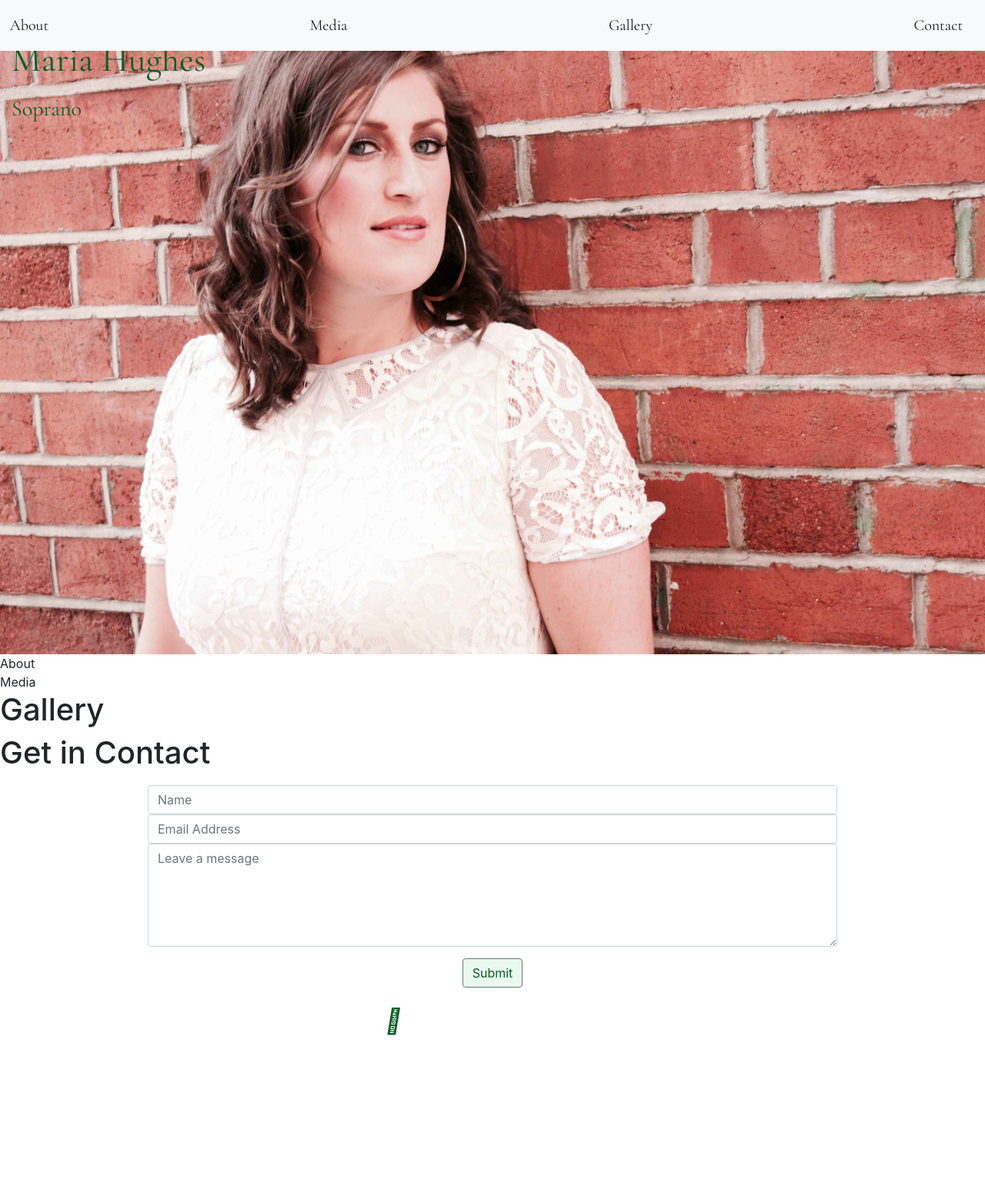
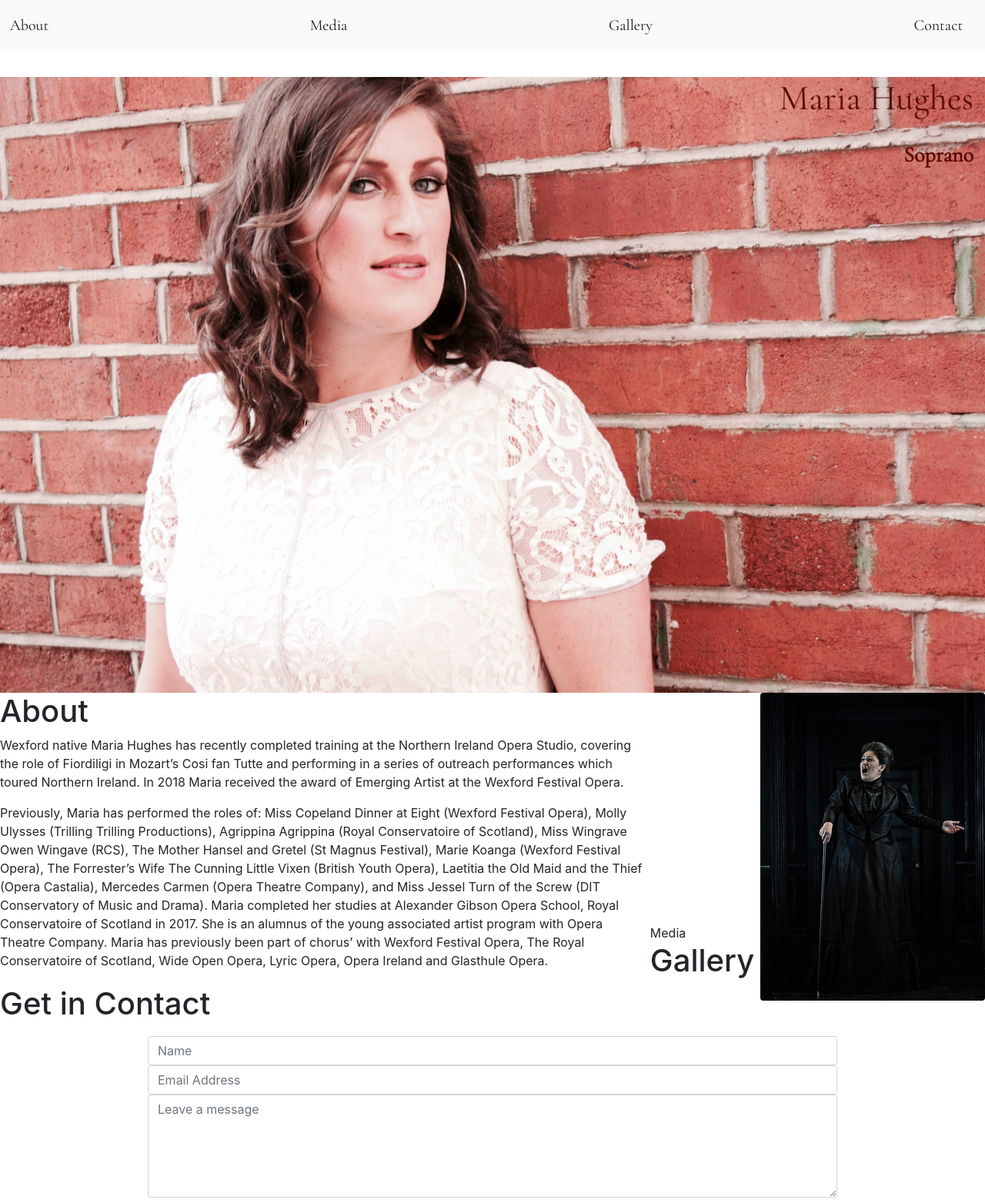
Before and after one commit to Code-Institute-Submissions/MariaHughes-Maria-Hughes-Soprano, a plain HTML site: page index.html in a window 1280 px wide. Shown: the top 1559 px of the page at 77% size. Before the commit the page ends 1453 px from the top, so only its background shows below. Drawn offline with nearby package versions, Linux system fonts and the light colour scheme.

Commit message:
development of title and about

```diff
--- a/assets/css/style.css
+++ b/assets/css/style.css
@@ -1,12 +1,4 @@
-@import url('https://fonts.googleapis.com/css2?family=Cormorant+Garamond&family=EB+Garamond&display=swap: 100,200,300,400,500,600,700|Serif: 100,200,300,400,500,600,700');
-
-
-/* ---------------------------------------------------Colors */
-
-
-
-
-
+@import url('https://fonts.googleapis.com/css2?family=Cormorant+Garamond&family=EB+Garamond&display=swap: 100,200,300,400,500,600,700|Serif: 100,200,300,400,500,600,700|Cormorant+Garamond:ital,wght@0,400;1,600&family=EB+Garamond&display=swap');
 
 
 
@@ -15,10 +7,13 @@
 .navbar {
     margin: 0;
     padding: 1%;
+}
+
+.navbar-style {
     font-family: 'Cormorant Garamond', serif;
     font-weight: 300;
-    color: #095E25;
-    background-color: #EAF9EF;
+    color: #5C0B07;
+    background-color: #F0F0F0;
 }
 
 
@@ -38,26 +33,47 @@
 
 .name {
     font-family: 'Cormorant Garamond', serif;
-    font-weight: 100;
+    font-weight: 400;
     font-size: 46px;
-    margin-top: 50px;
-    color: #095E25;
+    margin-top: 100px;
+    color: #5C0B07;
+    text-align: right;
 }
 
 .title {
     font-family: 'Cormorant Garamond', serif;
-    font-weight: 200;
+    font-weight: 600;
     font-size: 28px;
-    margin-top: 20px;
+    margin-top: 30px;
     margin-bottom: 90px;
-    color: #095E25;
+    color: #5C0B07;
+    text-align: right;
 }
 
 
 /* ---------------------------------------------------About */
 
+.about-info {
+    display: inline-block;
+    float: left;
+    width: 66%;
+}
 
+.section-heading {
 
+}
+
+.section-paragraph {
+
+}
+
+.img-align-right {
+    display: inline-block;
+    float: right;
+    width: 33%;
+    height: 300px;
+    box-sizing: border-box;
+}
 
 
 /* ---------------------------------------------------Media */
@@ -69,7 +85,7 @@
 /* ---------------------------------------------------Gallery */
 
 .bg-color-gallery {
-    background-color: #EAF9EF;
+    background-color: #F0F0F0;
 }
 
 
@@ -92,8 +108,8 @@
 button[type="submit"] {
     margin-top: 15px;
     margin-bottom: 20px;
-    color: #095E25;
-    background-color: #EAF9EF;
+    color: #5C0B07;
+    background-color: #F0F0F0;
 }
 
 
@@ -116,5 +132,5 @@ footer {
     font-size: 200%;
     margin: 1%;
     padding: 5%;
-    color: #095E25;
+    color: #5C0B07;
 }
--- a/index.html
+++ b/index.html
@@ -12,7 +12,7 @@
 
     <!----------------------------------------Nav Bar-->
 
-     <nav class="navbar fixed-top navbar-light bg-light">
+     <nav class="navbar navbar-style fixed-top navbar-light bg-light">
         <a class="navbar-brand" href="#">About</a>
         <a class="navbar-brand" href="#">Media</a>
         <a class="navbar-brand" href="#">Gallery</a>
@@ -33,7 +33,21 @@
     <!----------------------------------------About-->
 
     <section>
-        About
+        <div>
+            <div class="about-info">
+                <h1 class="section-heading">About</h1>
+                <p class="section-paragraph">
+                Wexford native Maria Hughes has recently completed training at the Northern Ireland Opera Studio, covering the role of Fiordiligi in Mozart’s Cosi fan Tutte and performing in a series of outreach performances which toured Northern Ireland. In 2018 Maria received the award of Emerging Artist at the Wexford Festival Opera.
+                </p>
+                <p class="section-paragraph">
+                Previously, Maria has performed the roles of: Miss Copeland Dinner at Eight (Wexford Festival Opera), Molly Ulysses (Trilling Trilling Productions), Agrippina Agrippina (Royal Conservatoire of Scotland), Miss Wingrave Owen Wingave (RCS), The Mother Hansel and Gretel (St Magnus Festival), Marie Koanga (Wexford Festival Opera), The Forrester’s Wife The Cunning Little Vixen (British Youth Opera),  Laetitia the Old Maid and the Thief (Opera Castalia), Mercedes Carmen (Opera Theatre Company), and Miss Jessel Turn of the Screw (DIT Conservatory of Music and Drama).
+                   Maria completed her studies at Alexander Gibson Opera School, Royal Conservatoire of Scotland in 2017. She is an alumnus of the young associated artist program with Opera Theatre Company. Maria has previously been part of chorus’ with Wexford Festival Opera, The Royal Conservatoire of Scotland, Wide Open Opera, Lyric Opera, Opera Ireland and Glasthule Opera.
+                </p>
+            </div>
+            <div class="img-align-right">
+                <img src="assets/images/owenwingrave2small.jpg" class="rounded float-right" alt="owenwingrave2">
+            </div>
+        </div>
     </section>
 
     <!----------------------------------------Media-->
@@ -74,7 +88,7 @@
             <ul class="social-media">
                 <li><a href="https://www.facebook.com/mariahughessoprano/" target="_blank"><i class="fab fa-facebook"></i></a></li>
                 <li><a href="https://www.linkedin.com/in/maria-hughes-106b3a91/" target="_blank"><i class="fab fa-linkedin-in"></i></a></li>
-                <li><a href="" target="_blank"><i class="fas fa-file-download"></i></a></li>
+                <li><a href="#" target="_blank"><i class="fas fa-file-download"></i></a></li>
             </ul>
         </footer>
     </section>
```
Also changed, not shown: assets/images/owenwingrave2small.jpg (added), assets/images/recitalphoto.jpg (added).
